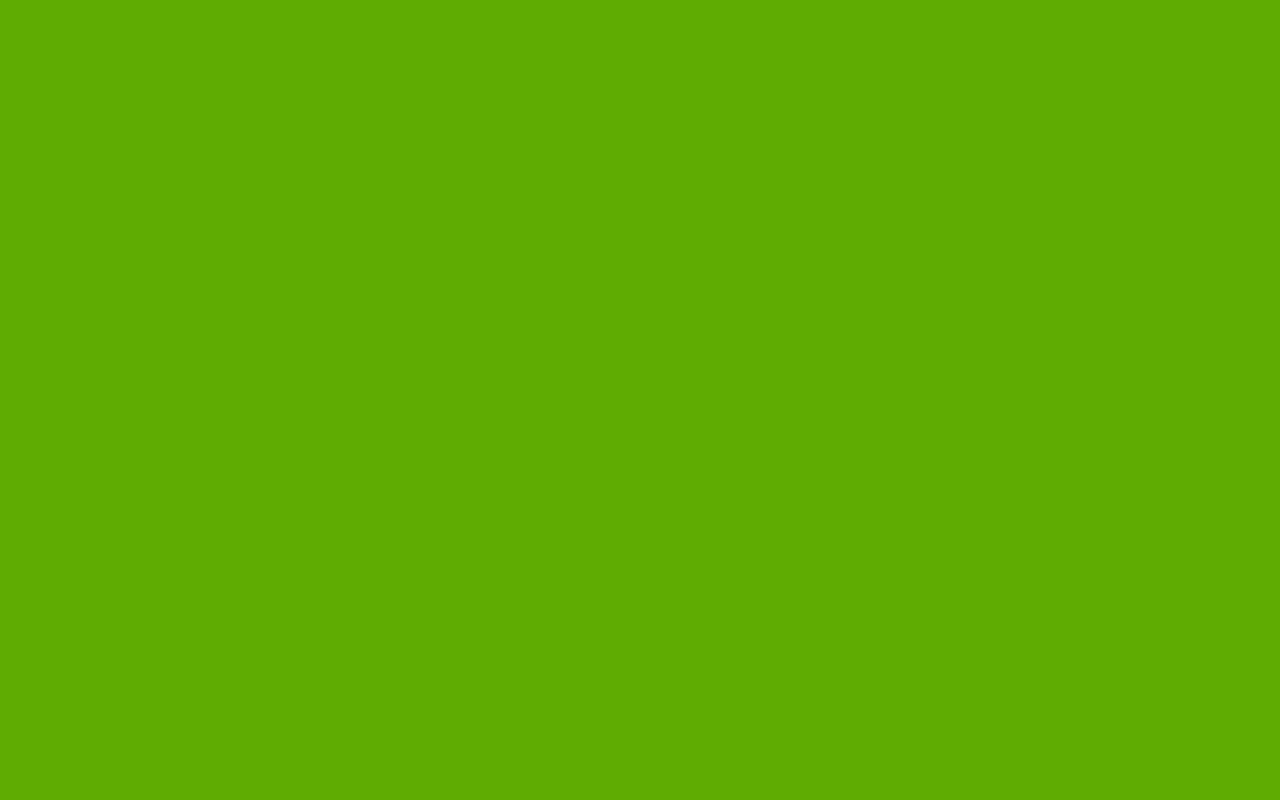
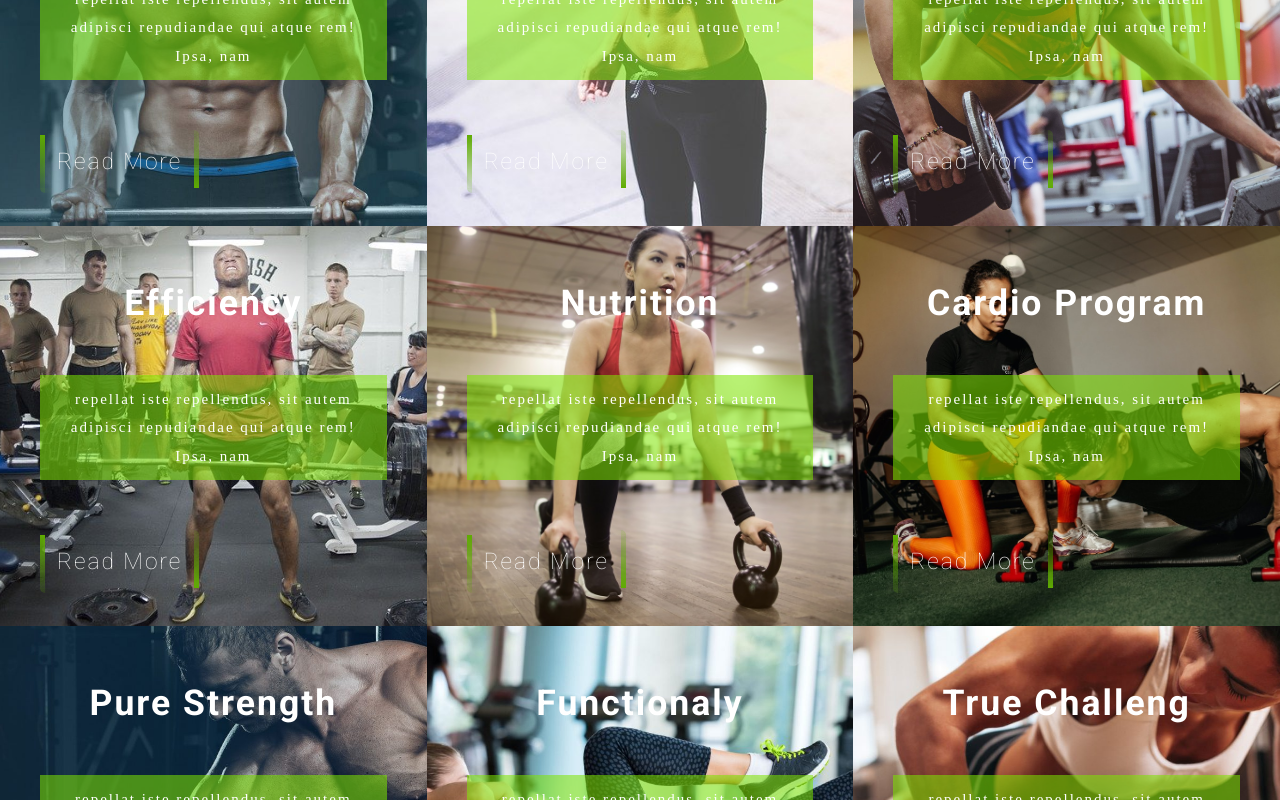
Before and after one commit to claudiobelempb/project-gymant-ic, a Next.js app: page / in a window 1280 px wide. Shown: the part 1520-2320 px from the top of the page. Before the commit the page ends 1526 px from the top, so only its background shows below. Built offline with nearby package versions, Linux system fonts and the light colour scheme.

Commit message:
finshid ft-features

```diff
--- a/app/page.tsx
+++ b/app/page.tsx
@@ -1,5 +1,6 @@
 'use client';
 
+import SectionFeatures from '@/components/home-components/SectionFeatures';
 import SectionMotto from '@/components/home-components/SectionMotto';
 import { SectionShowCase } from '@/components/home-components/SectionShowCase';
 import { HeaderTop } from '../components/HeaderTop';
@@ -11,9 +12,7 @@ export default function Home() {
         <HeaderTop />
         <SectionShowCase />
         <SectionMotto />
-        <section className='features content'>
-          <h1>Features</h1>
-        </section>
+        <SectionFeatures />
         <section className='trainers content'>
           <h1>Trainers</h1>
         </section>
--- /dev/null
+++ b/components/home-components/SectionFeatures/CardFeature.tsx
@@ -0,0 +1,30 @@
+import Link from 'next/link';
+import { ReactNode } from 'react';
+
+interface CardFeatureProps {
+  children?: ReactNode;
+  title: string;
+  description: string;
+  linkTitle?: string;
+  href: string;
+}
+
+export default function CardFeature({
+  description,
+  href,
+  title
+}: CardFeatureProps) {
+  return (
+    <div className='card__feature'>
+      <h2 className='card__feature--title'>{title}</h2>
+      <p className='card__feature--description'>{description}</p>
+      <Link className='card__feature--link' href={href}>
+        Read More
+        <span></span>
+        <span></span>
+        <span></span>
+        <span></span>
+      </Link>
+    </div>
+  );
+}
--- /dev/null
+++ b/components/home-components/SectionFeatures/index.tsx
@@ -0,0 +1,53 @@
+import CardFeature from './CardFeature';
+
+export default function SectionFeatures() {
+  return (
+    <section className='features'>
+      <CardFeature
+        href='/'
+        title='Progression'
+        description='repellat iste repellendus, sit autem adipisci repudiandae qui atque rem! Ipsa, nam'
+      />
+      <CardFeature
+        href='/'
+        title='Power Yoga'
+        description='repellat iste repellendus, sit autem adipisci repudiandae qui atque rem! Ipsa, nam'
+      />
+      <CardFeature
+        href='/'
+        title='Workout'
+        description='repellat iste repellendus, sit autem adipisci repudiandae qui atque rem! Ipsa, nam'
+      />
+      <CardFeature
+        href='/'
+        title='Efficiency'
+        description='repellat iste repellendus, sit autem adipisci repudiandae qui atque rem! Ipsa, nam'
+      />
+      <CardFeature
+        href='/'
+        title='Nutrition'
+        description='repellat iste repellendus, sit autem adipisci repudiandae qui atque rem! Ipsa, nam'
+      />
+      <CardFeature
+        href='/'
+        title='Cardio Program'
+        description='repellat iste repellendus, sit autem adipisci repudiandae qui atque rem! Ipsa, nam'
+      />
+      <CardFeature
+        href='/'
+        title='Pure Strength'
+        description='repellat iste repellendus, sit autem adipisci repudiandae qui atque rem! Ipsa, nam'
+      />
+      <CardFeature
+        href='/'
+        title='Functionaly'
+        description='repellat iste repellendus, sit autem adipisci repudiandae qui atque rem! Ipsa, nam'
+      />
+      <CardFeature
+        href='/'
+        title='True Challeng'
+        description='repellat iste repellendus, sit autem adipisci repudiandae qui atque rem! Ipsa, nam'
+      />
+    </section>
+  );
+}
--- a/scss/break-points/_500px.scss
+++ b/scss/break-points/_500px.scss
@@ -18,4 +18,8 @@
       }
     }
   }
+
+  .features {
+    grid-template-columns: repeat(auto-fit, minmax(30rem, 1fr));
+  }
 }
--- a/scss/overall-layout/_layout.scss
+++ b/scss/overall-layout/_layout.scss
@@ -10,6 +10,8 @@
 
 .content {
   grid-column: container-start / container-end;
+  display: grid;
+  grid-template-columns: repeat(auto-fit, minmax(40rem, 1fr));
 }
 
 .box {
--- /dev/null
+++ b/scss/website-components/home-components/_2.card-features.scss
@@ -0,0 +1,155 @@
+@import '../../utility-classes/6.utilities';
+
+.card__feature {
+  display: grid;
+  gap: 2vw;
+  padding: 2rem 4rem;
+  height: 40rem;
+  align-items: center;
+
+  &--title {
+    @extend %sec-heading;
+    font-weight: var(--700);
+    text-align: center;
+    align-self: flex-end;
+    position: relative;
+    z-index: 1;
+  }
+
+  &--title::before {
+    content: '';
+    position: absolute;
+    top: 0;
+    left: 0;
+    height: 100%;
+    width: 100%;
+    background-color: var(--green-600);
+    z-index: -1;
+
+    transform: scaleX(0);
+    transition: transform 0.5s ease-in-out;
+    transform-origin: right;
+  }
+
+  &--title:hover::before {
+    transform: scaleX(1);
+    transform-origin: left;
+  }
+
+  &--description {
+    @extend %sec-para;
+    font-weight: var(--500);
+    background-color: var(--green-600);
+    padding: 1rem;
+    text-align: center;
+  }
+
+  &--link:link,
+  &--link:visited {
+    padding: 1rem 1.7rem;
+    justify-self: flex-start;
+    position: relative;
+    font-size: var(--1r-1w);
+    overflow: hidden;
+
+    transition: all 0.5s ease-in-out;
+
+    & span {
+      position: absolute;
+      display: block;
+    }
+
+    & span:nth-child(1) {
+      top: 0;
+      left: 0;
+      width: 100%;
+      height: 0.5rem;
+      background-image: linear-gradient(90deg, transparent, var(--green-500));
+      animation: border1 1s linear infinite;
+      animation-delay: 0s;
+    }
+
+    & span:nth-child(3) {
+      bottom: 0;
+      left: 0;
+      width: 100%;
+      height: 0.5rem;
+      background-image: linear-gradient(270deg, transparent, var(--green-500));
+      animation: border3 1s linear infinite;
+      animation-delay: 0s;
+    }
+
+    & span:nth-child(2) {
+      top: 0;
+      right: 0;
+      height: 100%;
+      width: 0.5rem;
+      background-image: linear-gradient(180deg, transparent, var(--green-500));
+      animation: border2 1s linear infinite;
+      animation-delay: 0.5s;
+    }
+
+    & span:nth-child(4) {
+      bottom: 0;
+      left: 0;
+      height: 100%;
+      width: 0.5rem;
+      background-image: linear-gradient(360deg, transparent, var(--green-500));
+      animation: border4 1s linear infinite;
+      animation-delay: 0.5s;
+    }
+  }
+
+  &--link:hover,
+  &--link:active {
+    background-color: var(--green-500);
+  }
+
+}
+
+@for $img from 1 through 9 {
+  .card__feature:nth-child(#{$img}) {
+    background-image: url('/assets/images/features/features-#{$img}.jpg');
+    @extend %bg;
+  }
+}
+
+@keyframes border1 {
+  0% {
+    left: -100%;
+  }
+
+  100% {
+    left: 100%;
+  }
+}
+
+@keyframes border3 {
+  0% {
+    left: 100%;
+  }
+
+  100% {
+    left: -100%;
+  }
+}
+
+@keyframes border2 {
+  0% {
+    top: -100%;
+  }
+
+  100% {
+    top: 100%;
+  }
+}
+
+@keyframes border4 {
+  0% {
+    top: 100%;
+  }
+
+  100% {
+    top: -100%;
+  }
+}
--- a/scss/website-components/home-components/_index.scss
+++ b/scss/website-components/home-components/_index.scss
@@ -1 +1,2 @@
 @forward "1.card-moto";
+@forward "2.card-features";
--- /dev/null
+++ b/scss/website-pages/home-pages/_3.features.scss
@@ -0,0 +1,6 @@
+.features {
+  background-color: var(--gray-100);
+  grid-column: container-start / container-end;
+  display: grid;
+  grid-template-columns: repeat(auto-fit, minmax(40rem, 1fr));
+}
--- a/scss/website-pages/home-pages/_7.features.scss
+++ /dev/null
@@ -1,5 +0,0 @@
-.features {
-  background-color: var(--color-secondary);
-  grid-column: container-start / container-end;
-  height: 600px;
-}
--- a/scss/website-pages/home-pages/_index.scss
+++ b/scss/website-pages/home-pages/_index.scss
@@ -1,2 +1,3 @@
 @forward "1.showcase";
 @forward "2.motto";
+@forward "3.features";
```
